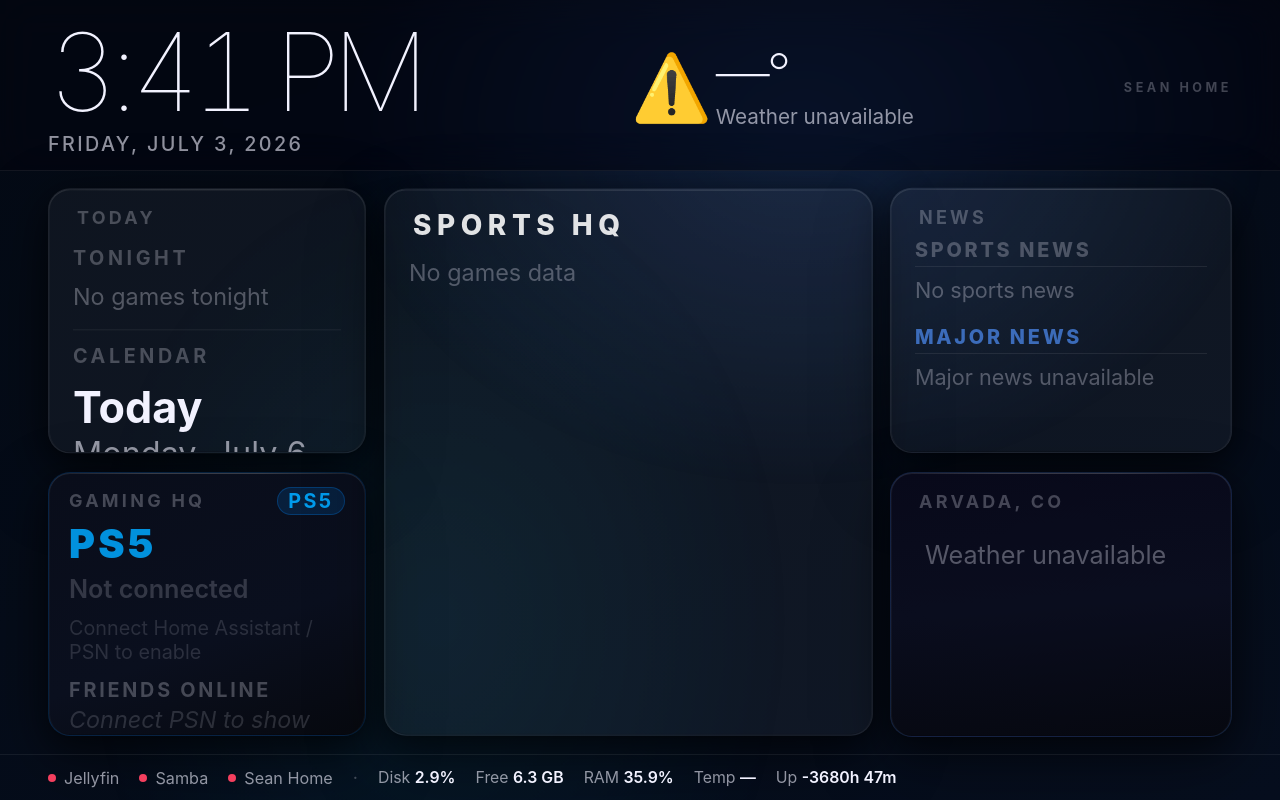
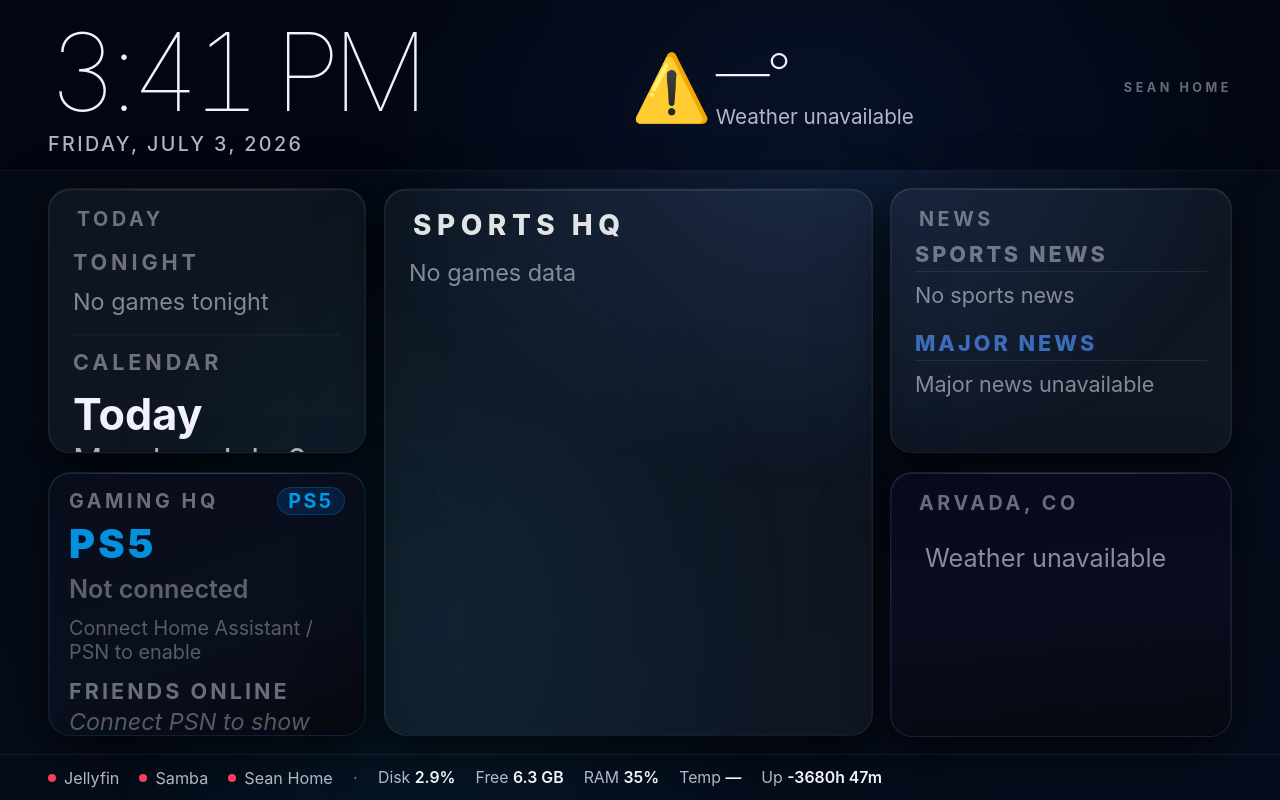
Before and after one commit to Doggo215/Sean-Media-Server, a FastAPI app: page / in a window 1280 px wide. Run offline with FastAPI, Linux system fonts and the light colour scheme; data that the repository does not hold is empty.

Commit message:
style: improve dashboard readability

```diff
--- a/sean-home/static/css/style.css
+++ b/sean-home/static/css/style.css
@@ -22,8 +22,8 @@
 
   /* Text */
   --text:        #f2f2ff;
-  --text-2:      rgba(242,242,255,0.60);
-  --text-3:      rgba(242,242,255,0.26);
+  --text-2:      rgba(242,242,255,0.74);
+  --text-3:      rgba(242,242,255,0.42);
 
   /* Accents */
   --blue:        #4f8ef7;
@@ -368,7 +368,7 @@ body {
 
 /* Card label — dimmed, uppercase, never competes with content */
 .card-label {
-  font-size: 1.0rem;
+  font-size: 1.1rem;
   font-weight:700;
   letter-spacing:0.18em;
   text-transform:uppercase;
@@ -379,7 +379,7 @@ body {
 .card-placeholder {
   color: var(--text-2);
   font-size: 1.2rem;
-  opacity:0.5;
+  opacity:0.7;
   padding: 8px 0;
 }
 
@@ -403,7 +403,7 @@ body {
 .td-section { flex-shrink: 0; margin-top: 14px; }
 
 .td-section-label {
-  font-size: 1.1rem;
+  font-size: 1.2rem;
   font-weight: 700;
   letter-spacing: 0.18em;
   text-transform: uppercase;
@@ -530,7 +530,7 @@ body {
   border-bottom: 1px solid rgba(255,255,255,0.04);
 }
 .td-cal-row:last-of-type { border-bottom: none; }
-.td-cal-dim { opacity: 0.5; }
+.td-cal-dim { opacity: 0.65; }
 .td-cal-icon { font-size: 1.5rem; line-height: 1; flex-shrink: 0; }
 .td-cal-info { flex: 1; min-width: 0; }
 .td-cal-day {
@@ -555,7 +555,7 @@ body {
 .td-empty {
   font-size: 1.3rem;
   color: var(--text-2);
-  opacity: 0.5;
+  opacity: 0.7;
   padding: 4px 0;
 }
 
@@ -753,14 +753,14 @@ body {
   text-overflow: ellipsis;
   white-space: nowrap;
   font-style: italic;
-  opacity: 0.75;
+  opacity: 0.9;
 }
 
 .sb-placeholder {
   color: var(--text-2);
   font-size: 1.3rem;
   padding: 12px 0;
-  opacity:0.5;
+  opacity:0.7;
 }
 
 /* ── WEATHER DETAIL CARD (right bottom — header has current temp) */
@@ -790,7 +790,7 @@ body {
   overflow: hidden;
   min-height: 0;
 }
-.weather-unavailable { color: var(--text-2); font-size: 1.4rem; opacity: 0.55; padding: 20px; }
+.weather-unavailable { color: var(--text-2); font-size: 1.4rem; opacity: 0.75; padding: 20px; }
 
 /* ── SUMMARY ROW — icon left, details right ── */
 .wx-summary {
@@ -850,11 +850,11 @@ body {
 }
 .wx-dl-item {
   font-size: 1.6rem;
-  color: rgba(255, 255, 255, 0.52);
+  color: rgba(255, 255, 255, 0.66);
   white-space: nowrap;
 }
 .wx-dl-sun {
-  color: rgba(255, 200, 80, 0.65);
+  color: rgba(255, 200, 80, 0.8);
 }
 
 /* ── HOURLY SECTION — flex:1 fills remaining space ── */
@@ -878,7 +878,7 @@ body {
 }
 .wx-h-label {
   font-size: 1.85rem;
-  color: rgba(255, 255, 255, 0.48);
+  color: rgba(255, 255, 255, 0.62);
   font-weight: 600;
   min-width: 72px;
   white-space: nowrap;
@@ -989,7 +989,7 @@ body {
 
 /* News section sub-headers */
 .news-section-hdr {
-  font-size: 1.1rem;
+  font-size: 1.2rem;
   font-weight: 800;
   letter-spacing: 0.14em;
   text-transform: uppercase;
@@ -1163,7 +1163,7 @@ body {
 .jf-offline-hint {
   font-size: 1.4rem;
   color: var(--text-3);
-  opacity: 0.6;
+  opacity: 0.8;
   max-width: 280px;
   line-height: 1.5;
 }
@@ -1711,11 +1711,11 @@ body {
 
 /* ── Sports HQ — section headers ─────────────────────────────── */
 .shq-section-hdr {
-  font-size: 1.7rem;
+  font-size: 1.8rem;
   font-weight: 900;
   letter-spacing: 0.18em;
   text-transform: uppercase;
-  color: rgba(255, 255, 255, 0.65);
+  color: rgba(255, 255, 255, 0.78);
   padding: 4px 14px 2px;
   display: flex;
   align-items: center;
@@ -1730,7 +1730,7 @@ body {
   text-shadow: 0 0 14px rgba(79, 142, 247, 0.45);
 }
 .shq-hdr-teams {
-  color: rgba(255, 255, 255, 0.72);
+  color: rgba(255, 255, 255, 0.85);
 }
 .shq-hdr-recent {
   color: rgba(212, 175, 55, 0.90);
@@ -2088,7 +2088,7 @@ body {
 }
 .gaming-status.offline {
   color: var(--text-3);
-  opacity: 0.7;
+  opacity: 0.85;
 }
 .gaming-status.online {
   color: rgba(80, 220, 120, 0.90);
@@ -2102,7 +2102,7 @@ body {
 }
 
 .gaming-label {
-  font-size: 1.1rem;
+  font-size: 1.2rem;
   font-weight: 700;
   letter-spacing: 0.14em;
   text-transform: uppercase;
@@ -2112,7 +2112,7 @@ body {
 .gaming-empty {
   font-size: 1.3rem;
   color: var(--text-3);
-  opacity: 0.6;
+  opacity: 0.8;
   font-style: italic;
 }
 
@@ -2130,7 +2130,7 @@ body {
 .gaming-source {
   font-size: 1.1rem;
   color: var(--text-3);
-  opacity: 0.55;
+  opacity: 0.8;
   margin-top: 2px;
 }
 
```
